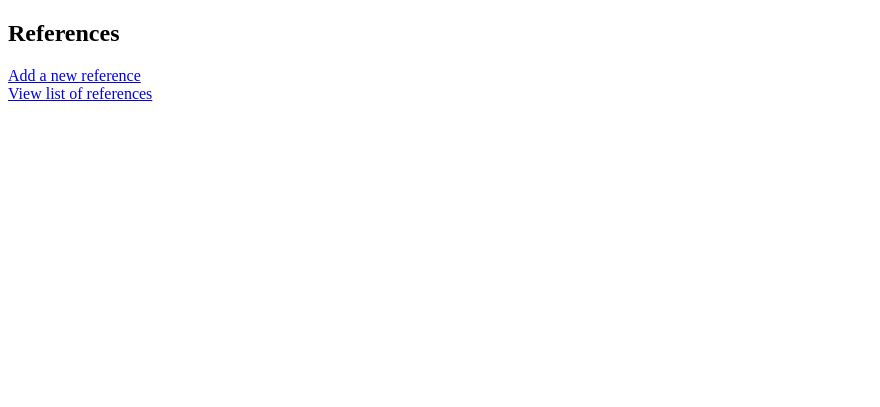
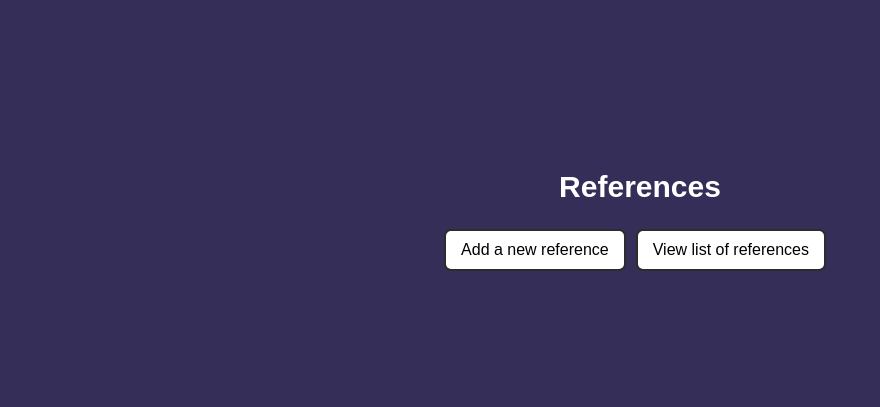
Before and after one commit to chuotchuot/ohtu-latexchefs, a Flask app: page / in a window 1280 px wide. Shown: the top 407 px of the page, without its empty margins (0-880 px from the left). Run offline with Flask 3, Linux system fonts and the light colour scheme.

Commit message:
Added index.css and modified index.html a little bit

```diff
--- /dev/null
+++ b/src/static/styles/index.css
@@ -0,0 +1,34 @@
+h2{
+    font-size: 30;
+    color: white;
+}
+
+body {
+    background-color: #342e58;
+    display: flex;
+    justify-content: center;
+    align-items: center;
+    flex-direction: column;
+    font-family: Arial, sans-serif;
+    height: 50%;
+}
+
+.buttons {
+    display: flex;
+}
+
+a.button{
+    margin-right: 10px;
+    padding: 10px 15px;
+    text-decoration: none;
+    color: black;
+    background-color: white;
+    border: 2px solid rgb(44, 44, 44);
+    border-radius: 7px;
+    transition: transform 0.1s, background-color 0.1s;
+}
+
+a.button:hover{
+    background-color: #e8e8e8;
+    transform: scale(1.025);
+}
--- a/src/templates/index.html
+++ b/src/templates/index.html
@@ -1,3 +1,7 @@
+<head>
+    <link rel="stylesheet" href="{{ url_for('static', filename='styles/index.css') }}">
+</head>
+
 {% extends "layout.html" %}
 
 {% block title %}
@@ -7,8 +11,10 @@ Front Page | References
 {% block body %}
 
 <h2>References</h2>
+<div class="buttons">
+    <a href="/selector" class="button">Add a new reference</a>
+    <br>
+    <a href="/list_of_references" class="button">View list of references</a>
+</div>
 
-<a href="/selector">Add a new reference</a>
-<br>
-<a href="/list_of_references">View list of references</a>
 {% endblock %}
```
